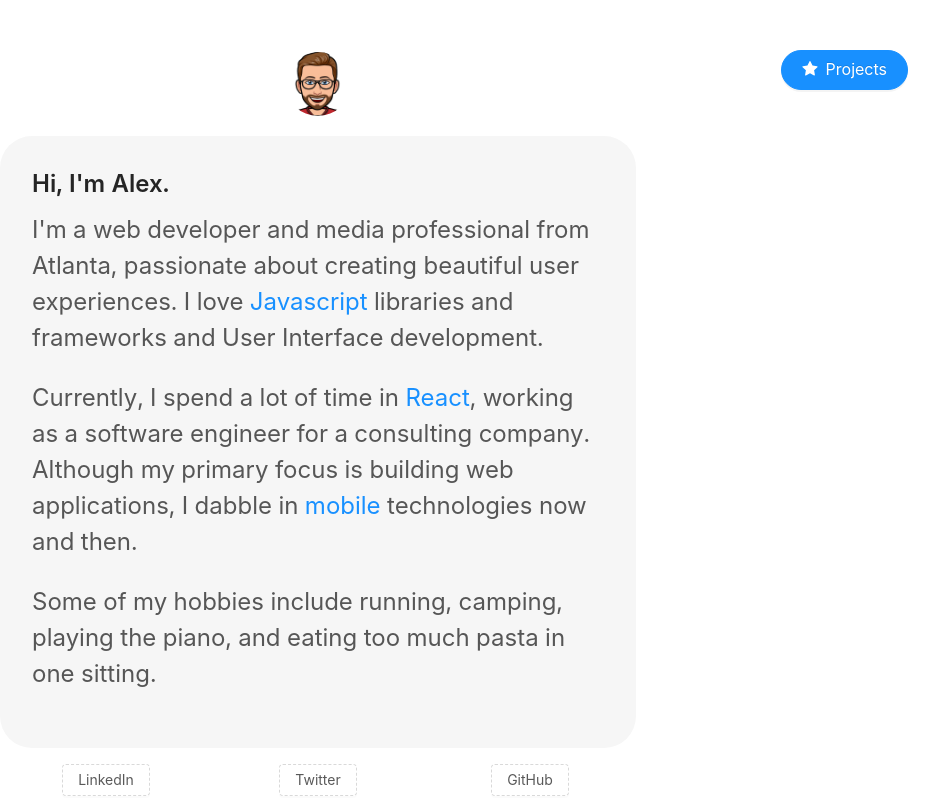
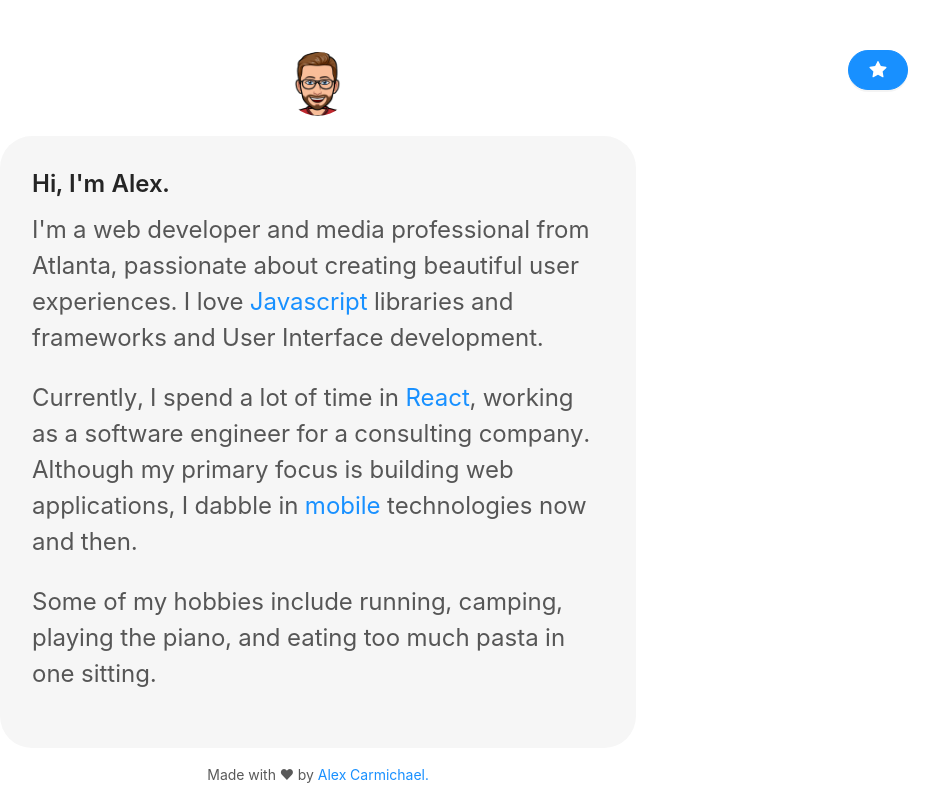
Before and after one commit to alexcarmichael/alexcarm-site, a React (Create React App) app: page / in a window 1280 px wide. Shown: the whole page, without its empty margins (322-1261 px from the left). Built offline with nearby package versions, Linux system fonts and the light colour scheme; the HTML template or start-up script is replaced by a standard one; a web font is replaced by a local one.

Commit message:
fix layout

```diff
--- a/src/components/Footer.js
+++ b/src/components/Footer.js
@@ -1,45 +1,20 @@
 import React from 'react';
-
-import { Button, Col, Row } from 'antd';
 
 export const Footer = () => {
   return (
     <footer>
-      <Row style={{ textAlign: 'center' }}>
-        <Col span={8}>
-          <Button
-            type='dashed'
-            htmlType='a'
-            href='http://linkedin.com/in/alex-carm'
-            alt="Alex's LinkedIn"
+      <div>
+        <p style={{ textAlign: 'center' }}>
+          Made with &hearts; by{' '}
+          <a
+            href='https://linkedin.com/in/alex-carm'
+            alt='LinkedIn'
             target='_blank'
-            className='btn-transparent'>
-            LinkedIn
-          </Button>
-        </Col>
-        <Col span={8}>
-          <Button
-            type='dashed'
-            htmlType='a'
-            href='https://twitter.com/alex_carm_'
-            alt="Alex's Twitter"
-            target='_blank'
-            className='btn-transparent'>
-            Twitter
-          </Button>
-        </Col>
-        <Col span={8}>
-          <Button
-            type='dashed'
-            htmlType='a'
-            href='http://github.com/alexcarmichael'
-            alt="Alex's GitHub"
-            target='_blank'
-            className='btn-transparent'>
-            GitHub
-          </Button>
-        </Col>
-      </Row>
+            rel='noopener noreferrer'>
+            Alex Carmichael.
+          </a>
+        </p>
+      </div>
     </footer>
   );
 };
--- a/src/components/Header.js
+++ b/src/components/Header.js
@@ -1,13 +1,10 @@
 import React from 'react';
-import { Avatar, Button } from 'antd';
+import { Button } from 'antd';
 import { StarFilled, HomeFilled } from '@ant-design/icons';
 import { Link } from 'react-router-dom';
-import alex from '../images/alex-avatar.jpg';
+import Logo from './Logo';
 
-export const Header = ({ cta }) => {
-  const { title } = cta;
-  const { route } = cta;
-
+export const Header = ({ title, route }) => {
   const headerIcon = () => {
     switch (title) {
       case 'Home':
@@ -22,11 +19,8 @@ export const Header = ({ cta }) => {
   return (
     <header style={{ margin: '0 auto', fontSize: '1.2rem' }}>
       <nav>
-        <Link to='/' alt='Home'>
-          <Avatar src={alex} size={64} alt='Alex Avatar' />
-        </Link>
-        <section style={{ position: 'absolute', top: 50, right: 50 }}>
-          <div>
+        <Logo />
+        <div style={{ position: 'absolute', top: 50, right: 50 }}>
           <Link to={route}>
             <Button
               className='projects-btn'
@@ -38,7 +32,6 @@ export const Header = ({ cta }) => {
             </Button>
           </Link>
         </div>
-        </section>
       </nav>
     </header>
   );
--- /dev/null
+++ b/src/components/Logo.js
@@ -0,0 +1,16 @@
+import React from 'react';
+import { Avatar } from 'antd';
+import { Link } from 'react-router-dom';
+import alex from '../images/alex-avatar.jpg';
+
+const Logo = () => {
+  return (
+    <>
+      <Link to='/' alt='Home'>
+        <Avatar src={alex} size={64} alt='Alex Avatar' />
+      </Link>
+    </>
+  );
+};
+
+export default Logo;
```
Lines whose indentation alone changed are shown as unchanged.
